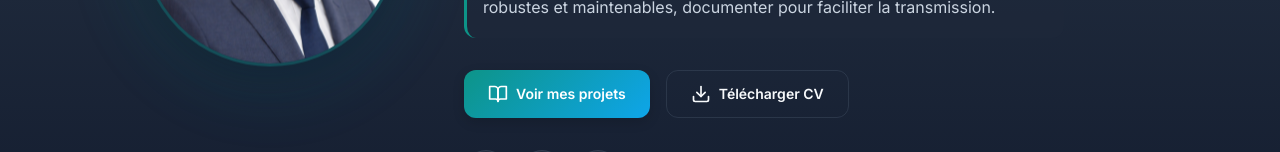
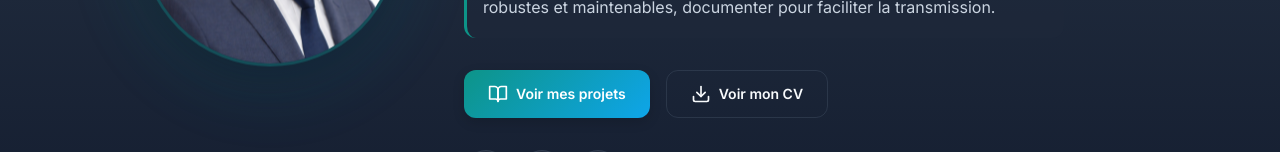
Before and after one commit to Souley225/Portfolio_Web, a React (Vite) app: page / in a window 1280 px wide. Shown: the part 430-582 px from the top of the page. Built offline with nearby package versions, Linux system fonts and the light colour scheme.

Commit message:
feat: add initial Home page component with hero section, personal details, and CTAs.

```diff
--- a/src/pages/Home.jsx
+++ b/src/pages/Home.jsx
@@ -70,13 +70,13 @@ function Home() {
                                 </svg>
                                 Voir mes projets
                             </Link>
-                            <a href="/CV_Souleymane_SALL_.pdf" download className="btn btn-secondary btn-lg">
+                            <a href="/CV_Souleymane_SALL_.pdf" target="_blank" rel="noopener noreferrer" className="btn btn-secondary btn-lg">
                                 <svg xmlns="http://www.w3.org/2000/svg" width="20" height="20" viewBox="0 0 24 24" fill="none" stroke="currentColor" strokeWidth="2" strokeLinecap="round" strokeLinejoin="round">
                                     <path d="M21 15v4a2 2 0 0 1-2 2H5a2 2 0 0 1-2-2v-4"></path>
                                     <polyline points="7 10 12 15 17 10"></polyline>
                                     <line x1="12" y1="15" x2="12" y2="3"></line>
                                 </svg>
-                                Télécharger CV
+                                Voir mon CV
                             </a>
                         </div>
 
```
